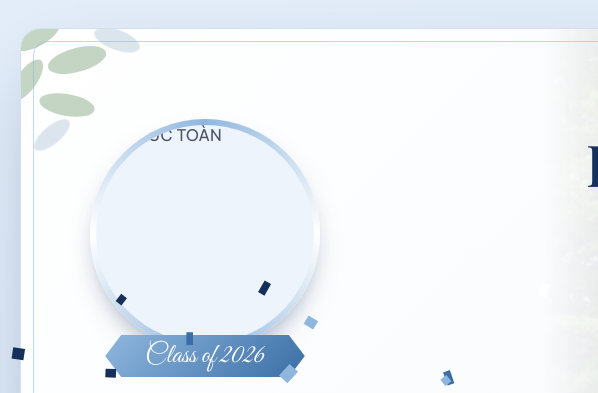
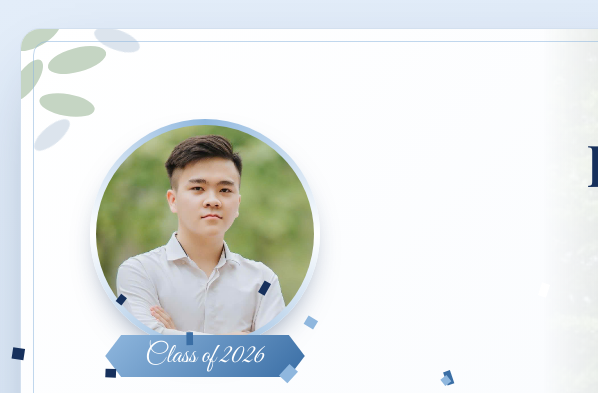
Before and after one commit to toanleduc2107/Graduation, a plain HTML site: page index.html in a window 1280 px wide. Shown: the top 393 px of the page, 0-598 px from the left. Drawn offline with nearby package versions, Linux system fonts and the light colour scheme; files whose address does not match are found by name; a web font is replaced by a local one.

Commit message:
Update index.html

```diff
--- a/index.html
+++ b/index.html
@@ -106,7 +106,7 @@
       <!-- ===== CỘT TRÁI: ảnh chân dung + mũ ===== -->
       <aside class="left">
         <div class="portrait">
-          <img src="img/pro5t.jpg" alt="LÊ ĐỨC TOÀN" />
+          <img src="pro5t.jpg" alt="LÊ ĐỨC TOÀN" />
         </div>
         <div class="ribbon">Class of 2026</div>
 
```
